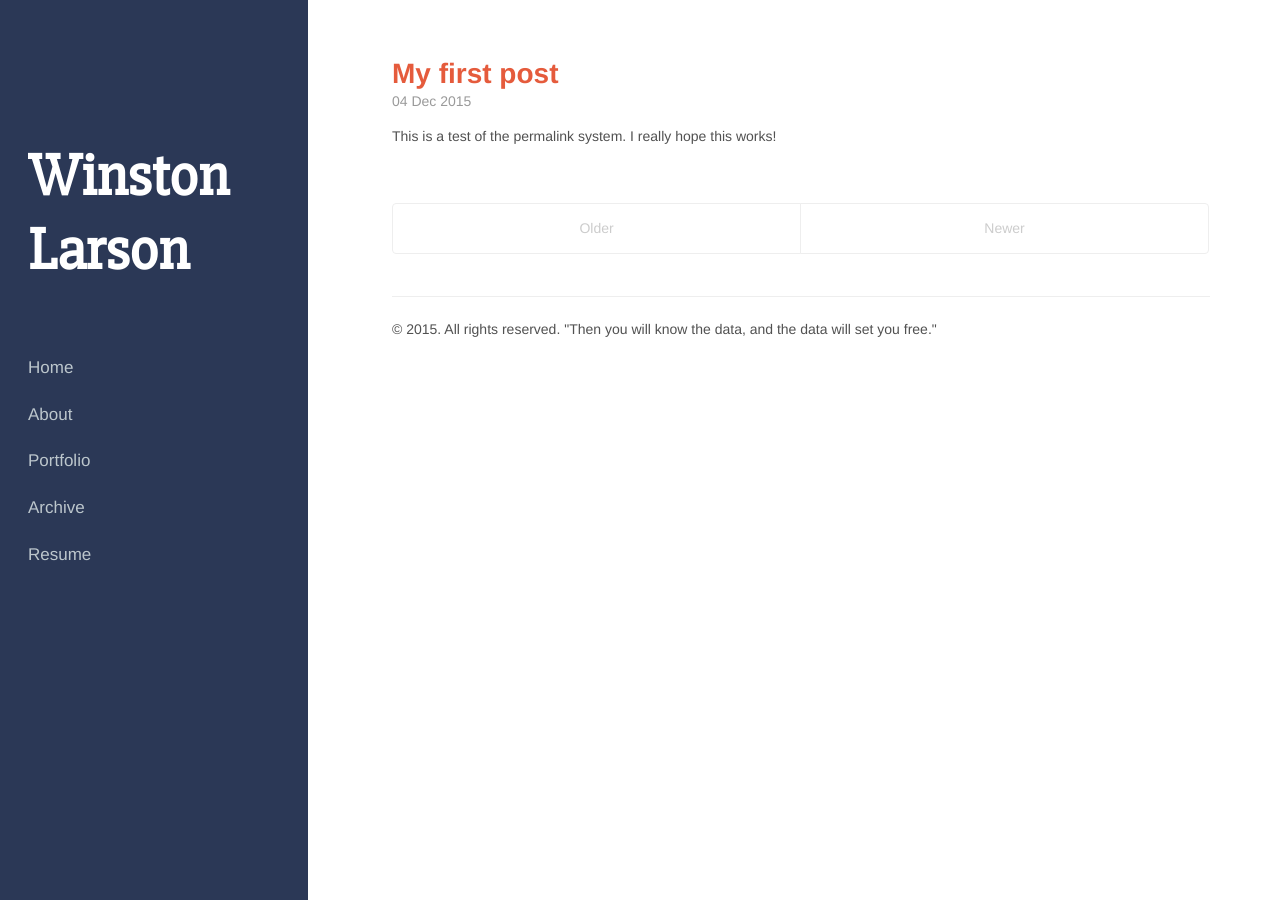
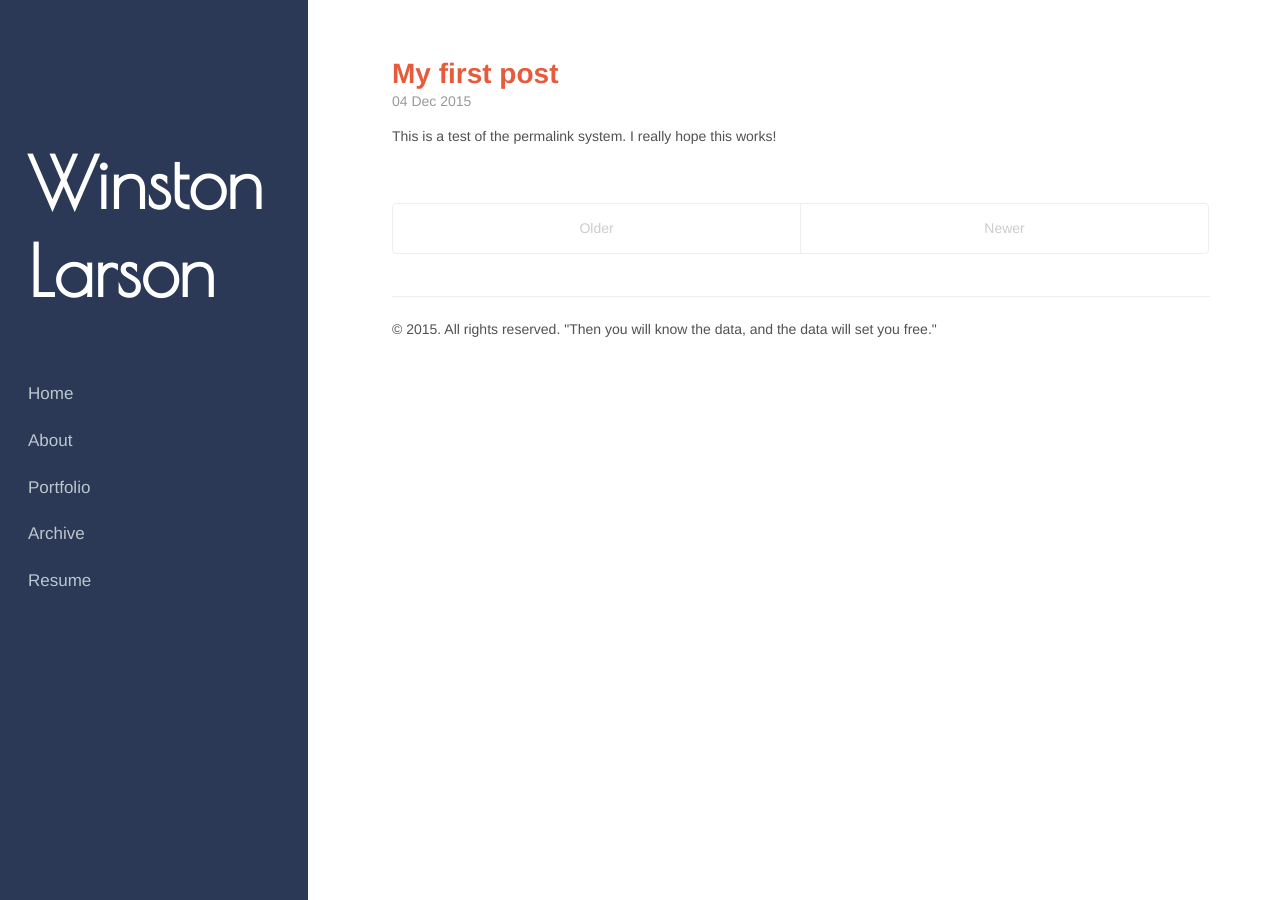
Before and after one commit to winstonlarson/old_website, a Jekyll site: the page built from index.html, in a window 1280 px wide. Built offline with Jekyll 4.4.1, drawn with Linux system fonts in a browser that asks for light colours; some web fonts are replaced; the list of posts is cut into pages by our own code.

Commit message:
Back to poiret one

```diff
--- a/_includes/head.html
+++ b/_includes/head.html
@@ -21,7 +21,6 @@
   <!-- <link rel="stylesheet" href="http://fonts.googleapis.com/css?family=PT+Sans:400,400italic,700|Abril+Fatface"> -->
   <link rel="stylesheet" type="text/css" href="//fonts.googleapis.com/css?family=Muli" />
   <link href='https://fonts.googleapis.com/css?family=Poiret+One' rel='stylesheet' type='text/css'>
-  <link href='https://fonts.googleapis.com/css?family=Slabo+27px' rel='stylesheet' type='text/css'>
 
   <!-- Icons -->
   <link rel="apple-touch-icon-precomposed" sizes="144x144" href="{{ site.baseurl }}public/apple-touch-icon-144-precomposed.png">
--- a/public/css/hyde.css
+++ b/public/css/hyde.css
@@ -84,8 +84,8 @@ html {
 .sidebar-about h1 {
   color: #fff;
   margin-top: 0;
-  font-family: 'Slabo 27px', Helvetica, Arial, sans-serif;
-  font-size: 4.25rem;
+  font-family: 'Poiret One', Helvetica, Arial, sans-serif;
+  font-size: 5rem;
   text-decoration: none;
 }
 
```
Also changed, not shown: 11 other files.
